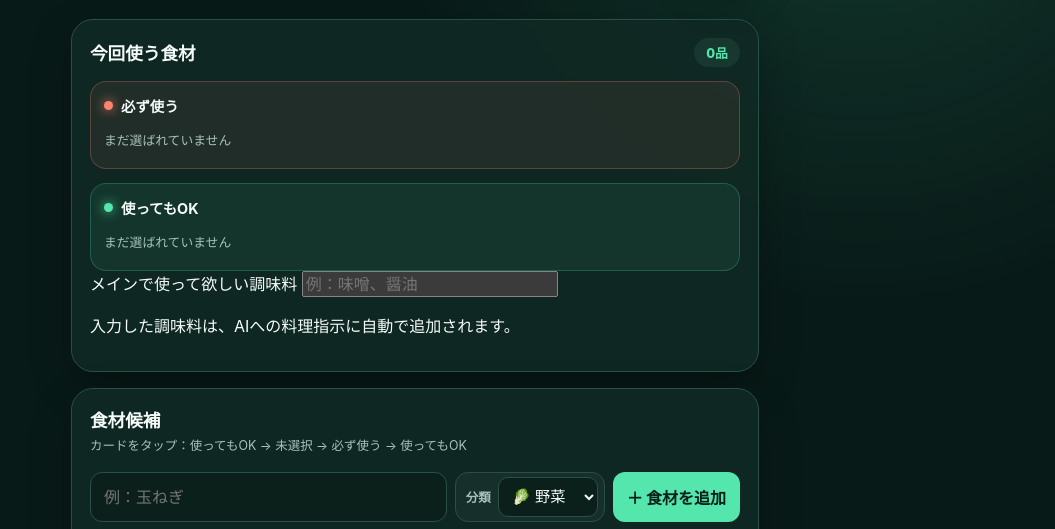
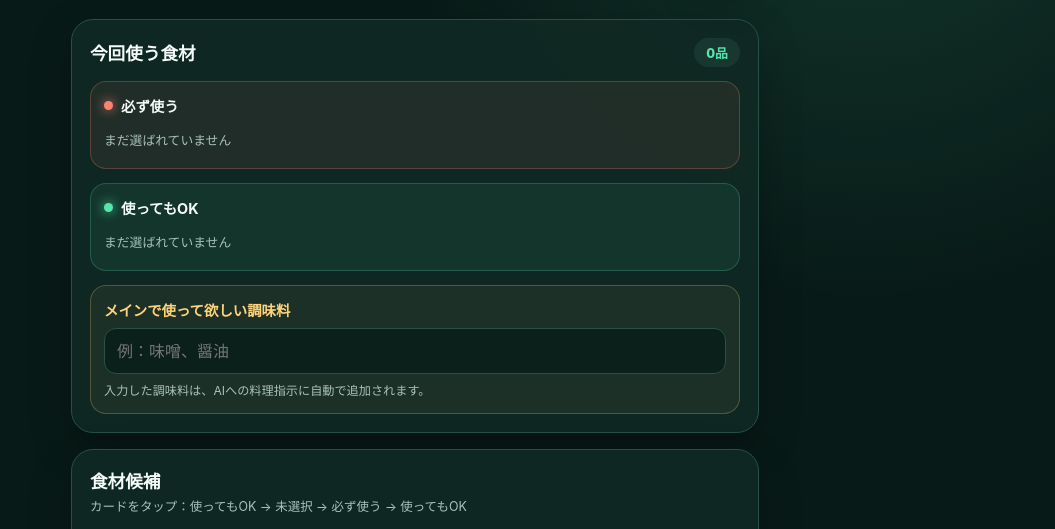
Before and after one commit to yuuuh26/fridge-ai-helper, a website: page index.html in a window 1280 px wide. Shown: the part 125-654 px from the top of the page, without its empty margins (225-1280 px from the left). Drawn offline with Linux system fonts and the light colour scheme.

Commit message:
Style main seasoning input

```diff
--- a/styles.css
+++ b/styles.css
@@ -78,6 +78,12 @@ h2 { margin: 0; font-size: 1.1rem; }
 .summary-chip-action { cursor: pointer; user-select: none; -webkit-user-select: none; -webkit-touch-callout: none; touch-action: manipulation; transition: transform .12s ease, background .12s ease; }
 .summary-chip-action.is-pressing { background: rgba(255,255,255,.16); transform: scale(.96); }
 .empty-note { margin: 4px 0 0; color: var(--muted); font-size: .8rem; }
+
+.seasoning-group { display: grid; gap: 8px; margin-top: 14px; padding: 13px; border: 1px solid rgba(255, 212, 121, .24); border-radius: 16px; background: rgba(255, 212, 121, .055); }
+.seasoning-group label { color: var(--amber); font-size: .9rem; font-weight: 800; }
+.seasoning-group input { width: 100%; min-height: 46px; padding: 0 12px; border: 1px solid var(--line); border-radius: 12px; outline: none; background: #0b201b; color: var(--text); }
+.seasoning-group input:focus { border-color: var(--amber); box-shadow: 0 0 0 3px rgba(255, 212, 121, .12); }
+.seasoning-help { margin: 0; color: var(--muted); font-size: .76rem; line-height: 1.5; }
 
 .pantry-title-row { align-items: flex-start; }
 .section-help { margin: 5px 0 0; color: var(--muted); font-size: .78rem; line-height: 1.5; }
```
